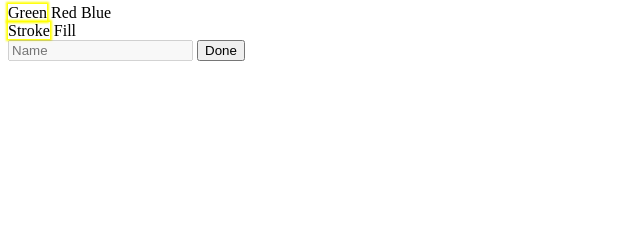
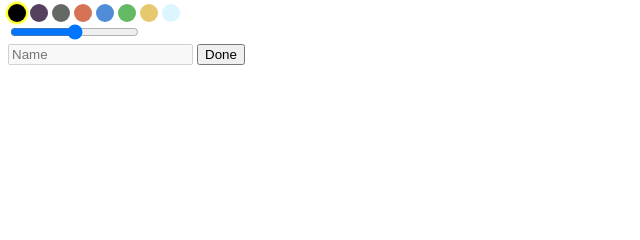
Before and after one commit to Stumpbeard/creature-draw, a Flask app: page /1/1/ in a window 1280 px wide. Shown: the part 388-628 px from the top of the page, without its empty margins (0-640 px from the left). Run offline with Flask 2, Linux system fonts and the light colour scheme; data that the repository does not hold is empty.

Commit message:
update colors

```diff
--- a/templates/part-draw.html
+++ b/templates/part-draw.html
@@ -15,18 +15,29 @@
         <h1><a href="/">Creatures</a></h1>
         <canvas id="drawing-canvas" height="300" width="500">{{ part_data }}</canvas>
         <div id="color-selector">
-            <input type="radio" name="color" id="green" value="green" checked>
-            <label for="green">Green</label>
-            <input type="radio" name="color" id="red" value="red">
-            <label for="red">Red</label>
-            <input type="radio" name="color" id="blue" value="blue">
-            <label for="blue">Blue</label>
+            <input type="radio" name="color" id="#000000" value="#000000" checked>
+            <label class="color-selector-option" for="#000000">&nbsp;</label>
+            <input type="radio" name="color" id="#55415f" value="#55415f">
+            <label class="color-selector-option" for="#55415f">&nbsp;</label>
+            <input type="radio" name="color" id="#646964" value="#646964">
+            <label class="color-selector-option" for="#646964">&nbsp;</label>
+            <input type="radio" name="color" id="#d77355" value="#d77355">
+            <label class="color-selector-option" for="#d77355">&nbsp;</label>
+            <input type="radio" name="color" id="#508cd7" value="#508cd7">
+            <label class="color-selector-option" for="#508cd7">&nbsp;</label>
+            <input type="radio" name="color" id="#64b964" value="#64b964">
+            <label class="color-selector-option" for="#64b964">&nbsp;</label>
+            <input type="radio" name="color" id="#e6c86e" value="#e6c86e">
+            <label class="color-selector-option" for="#e6c86e">&nbsp;</label>
+            <input type="radio" name="color" id="#dcf5ff" value="#dcf5ff">
+            <label class="color-selector-option" for="#dcf5ff">&nbsp;</label>
         </div>
         <div id="tool-selector">
-            <input type="radio" name="tool" id="stroke" value="stroke" checked>
+            <!-- <input type="radio" name="tool" id="stroke" value="stroke" checked>
             <label for="stroke"> Stroke</label>
             <input type="radio" name="tool" id="fill" value="fill">
-            <label for="fill"> Fill</label>
+            <label for="fill"> Fill</label> -->
+            <input name="size" type="range" min="1" max="100">
         </div>
         <form action="/update-creature/" method="post">
             <input type="text" placeholder="Name" name="name" id="monster-name" value="{{ creature.name }}" required
```
